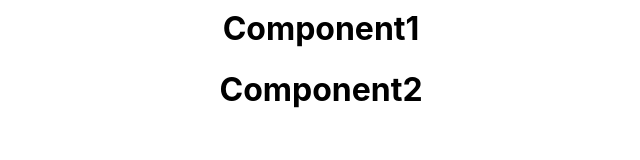
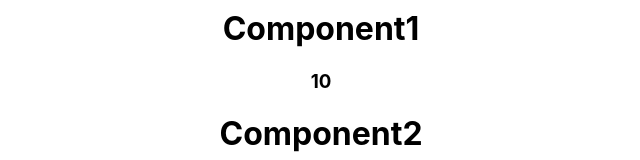
Before and after one commit to Nikitha12ni/project, a React (Create React App) app: page / in a window 1280 px wide. Shown: the part 418-578 px from the top of the page, without its empty margins (319-959 px from the left). Built offline with nearby package versions, Linux system fonts and the light colour scheme.

Commit message:
first ever commit

```diff
--- a/src/App.js
+++ b/src/App.js
@@ -19,7 +19,7 @@ function App() {
   <img  src={Image} alt="imfg" width="200px"/>
   <h2>{text}</h2>
   <h2>{x >= 10 ? "greater":"lesser"}</h2>
-  <Component1/>
+  <Component1 xValue={x}/>
   </div>;
 
 }
--- a/src/components/Component1.js
+++ b/src/components/Component1.js
@@ -1,9 +1,10 @@
 import React from "react";
 import Component2 from "./Component2";
-const Component1 =() => {
+const Component1 =(props) => {
     return (
         <div>
             <h1>Component1</h1>
+           <h3>{props.xValue}</h3>
             <Component2/>
         </div>
     );
```
